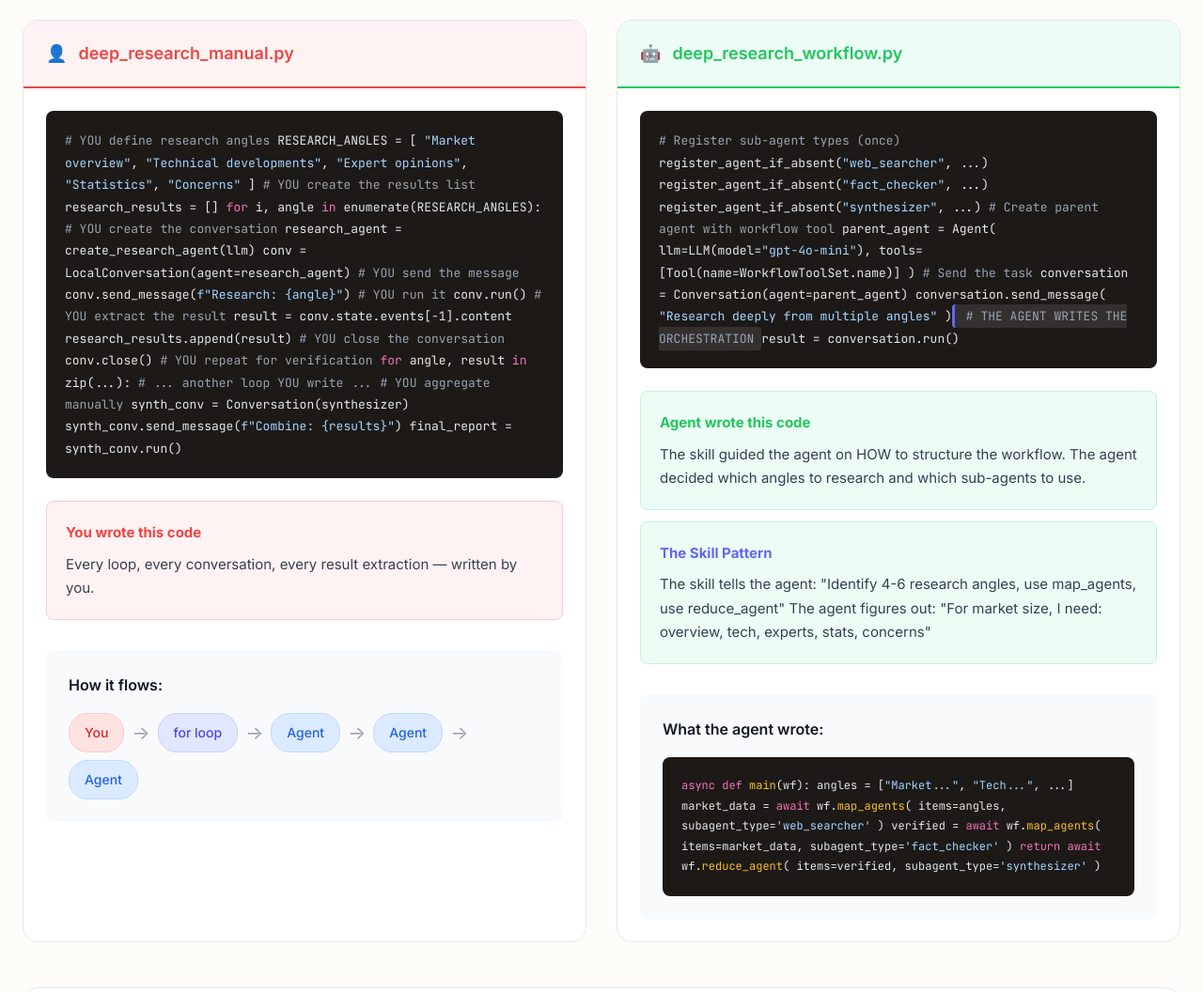
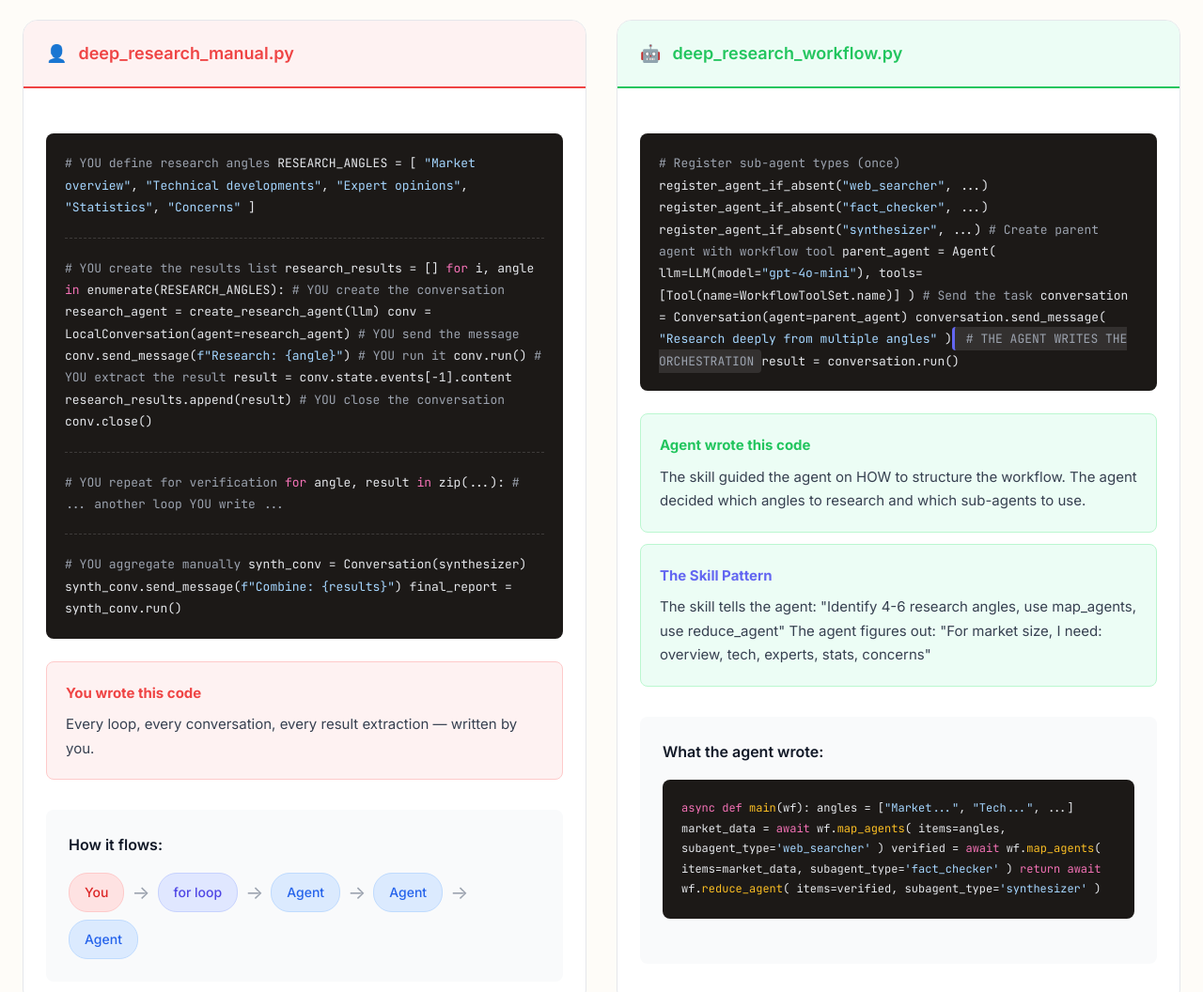
Before and after one commit to rajshah4/workflow-demos, a plain HTML site: page deep_research/comparison.html in a window 1280 px wide. Shown: the part 543-1599 px from the top of the page at 94% size. Drawn offline with Linux system fonts and the light colour scheme.

Commit message:
Add spacing to code blocks on comparison page

```diff
--- a/deep_research/comparison.html
+++ b/deep_research/comparison.html
@@ -123,6 +123,7 @@
             font-size: 0.8125rem;
             line-height: 1.8;
             overflow-x: auto;
+            margin: 24px 0;
         }
 
         .code-comment { color: #9ca3af; }
@@ -130,6 +131,17 @@
         .code-string { color: #a5d6ff; }
         .code-function { color: #fbbf24; }
         .code-variable { color: #34d399; }
+
+        .code-section {
+            margin-bottom: 20px;
+            padding-bottom: 20px;
+            border-bottom: 1px dashed rgba(255,255,255,0.15);
+        }
+        .code-section:last-child {
+            margin-bottom: 0;
+            padding-bottom: 0;
+            border-bottom: none;
+        }
 
         .highlight-line {
             background: rgba(255, 255, 255, 0.1);
@@ -374,7 +386,7 @@
                 </div>
                 <div class="panel-body">
                     <div class="code-block">
-<span class="code-comment"># YOU define research angles</span>
+<div class="code-section"><span class="code-comment"># YOU define research angles</span>
 RESEARCH_ANGLES = [
     <span class="code-string">"Market overview"</span>,
     <span class="code-string">"Technical developments"</span>,
@@ -382,8 +394,9 @@ RESEARCH_ANGLES = [
     <span class="code-string">"Statistics"</span>,
     <span class="code-string">"Concerns"</span>
 ]
+</div>
 
-<span class="code-comment"># YOU create the results list</span>
+<div class="code-section"><span class="code-comment"># YOU create the results list</span>
 research_results = []
 
 <span class="code-keyword">for</span> i, angle <span class="code-keyword">in</span> enumerate(RESEARCH_ANGLES):
@@ -403,15 +416,18 @@ research_results = []
 
     <span class="code-comment"># YOU close the conversation</span>
     conv.close()
+</div>
 
-<span class="code-comment"># YOU repeat for verification</span>
+<div class="code-section"><span class="code-comment"># YOU repeat for verification</span>
 <span class="code-keyword">for</span> angle, result <span class="code-keyword">in</span> zip(...):
     <span class="code-comment"># ... another loop YOU write ...</span>
+</div>
 
-<span class="code-comment"># YOU aggregate manually</span>
+<div class="code-section"><span class="code-comment"># YOU aggregate manually</span>
 synth_conv = Conversation(synthesizer)
 synth_conv.send_message(<span class="code-string">f"Combine: {results}"</span>)
 final_report = synth_conv.run()
+</div>
                     </div>
 
                     <div class="key-diff">
```
